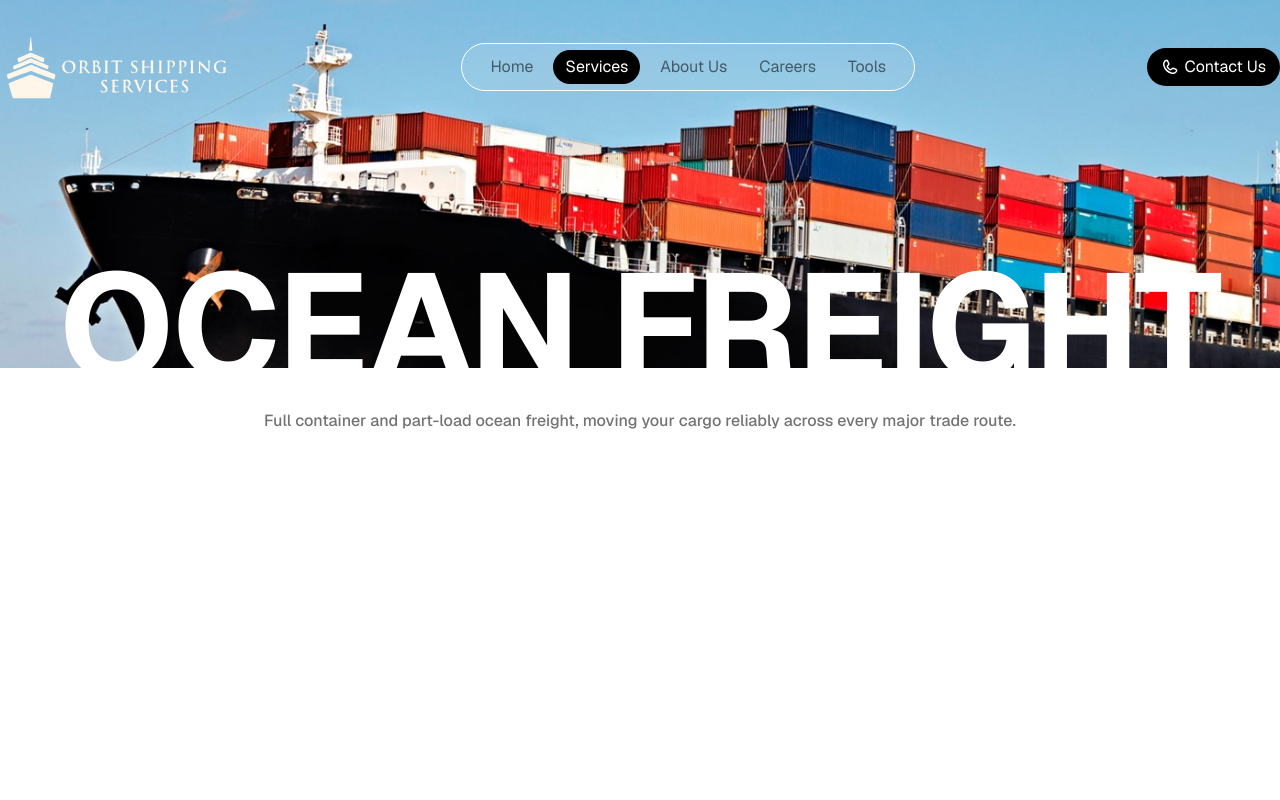
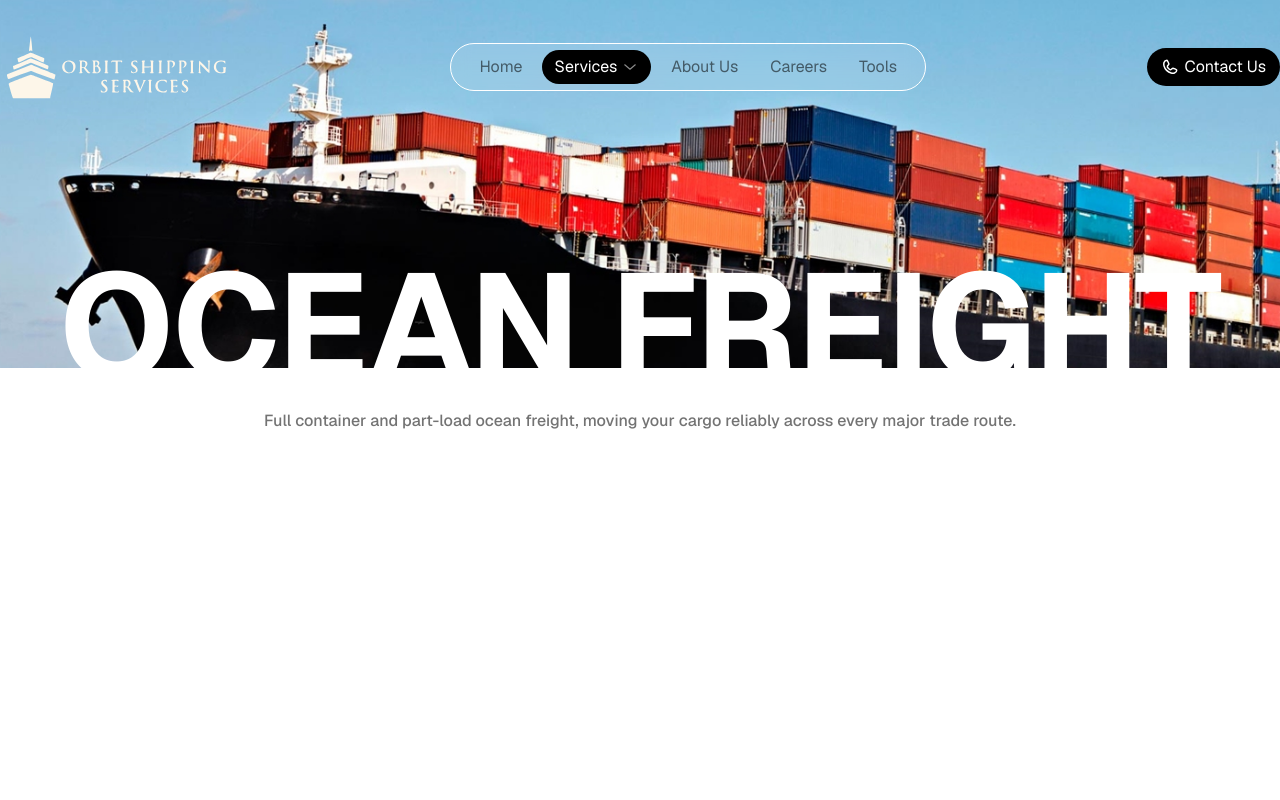
Before and after one commit to Bored008/ORBIT-SHIPPING-SERVICES, a Next.js app: page /services in a window 1280 px wide. Shown: the top 800 px of the page. Built offline with nearby package versions, Linux system fonts and the light colour scheme.

Commit message:
Show white arrow for active Services link

```diff
--- a/src/components/sections/Navbar.tsx
+++ b/src/components/sections/Navbar.tsx
@@ -109,14 +109,14 @@ export function Navbar() {
 
               <span className="relative z-10">{link.label}</span>
 
-              {/* Arrow for specific links (e.g., Services) when inactive */}
-              {link.hasArrow && !active && (
+              {/* Arrow for specific links (e.g., Services) */}
+              {link.hasArrow && (
                 <Image
                   src="/images/right_arrow.svg"
                   alt="Right Arrow"
                   width={18}
                   height={18}
-                  className="w-[18px] h-[18px] relative z-10 group-hover:translate-x-1 transition-transform duration-200"
+                  className={`w-[18px] h-[18px] relative z-10 group-hover:translate-x-1 transition-transform duration-200 ${active ? "invert brightness-0" : ""}`}
                 />
               )}
             </Link>
```
Also changed, not shown: src/components/sections/services/Intro.tsx (line endings or trailing spaces).
